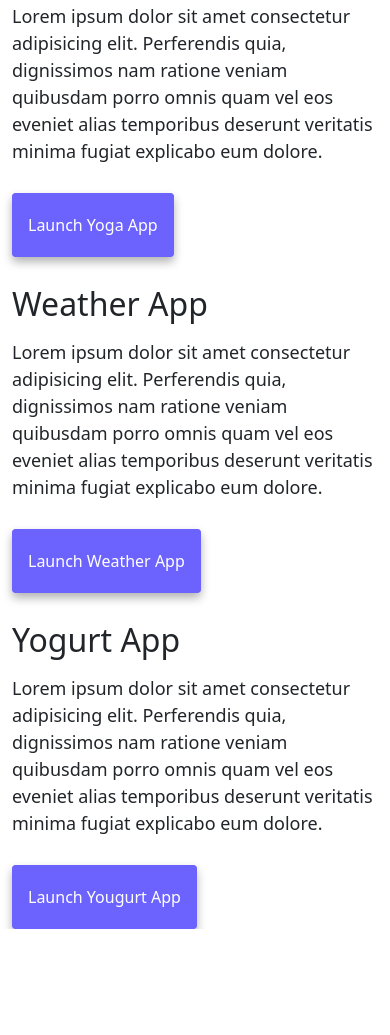
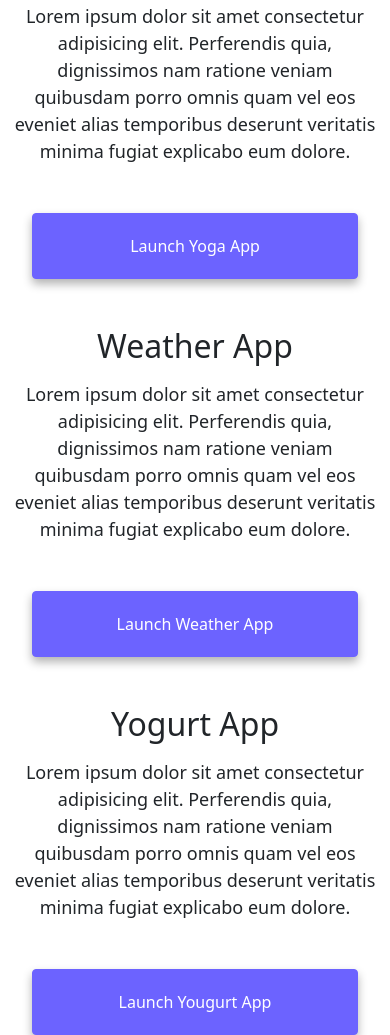
Before and after one commit to mjproenca/Portfolio, a website: page index.html in a window 390 px wide. Shown: the part 556-1591 px from the top of the page. Before the commit the page ends 1485 px from the top, so only its background shows below. Drawn offline with nearby package versions, Linux system fonts and the light colour scheme.

Commit message:
Changed aspect of responsive layout

```diff
--- a/index.html
+++ b/index.html
@@ -94,7 +94,7 @@
             explicabo eum dolore.
           </p>
           <div class="mt-5">
-            <a href="#" class="primary-link">Launch Yoga App</a>
+            <a href="#" class="primary-link project-link">Launch Yoga App</a>
           </div>
         </div>
       </div>
@@ -108,7 +108,7 @@
             explicabo eum dolore.
           </p>
           <div class="mt-5">
-            <a href="#" class="primary-link">Launch Weather App</a>
+            <a href="#" class="primary-link project-link">Launch Weather App</a>
           </div>
         </div>
         <div class="col-sm-6">
@@ -136,7 +136,7 @@
             explicabo eum dolore.
           </p>
           <div class="mt-5">
-            <a href="#" class="primary-link">Launch Yougurt App</a>
+            <a href="#" class="primary-link project-link">Launch Yougurt App</a>
           </div>
         </div>
       </div>
--- a/style.css
+++ b/style.css
@@ -74,6 +74,10 @@ p {
   text-decoration: none;
 }
 
+.primary-link:hover {
+  color: white;
+}
+
 .about-paragraphs {
   margin: 30px 0;
 }
@@ -96,7 +100,7 @@ p {
   text-decoration: underline;
 }
 
-@media (max-width: 900px) {
+@media (max-width: 576px) {
   h1 {
     font-size: 48px !important;
     line-height: 1.5;
@@ -104,5 +108,16 @@ p {
 
   h2 {
     font-size: 32px !important;
+    text-align: center;
+  }
+
+  p {
+    text-align: center;
+  }
+
+  .project-link {
+    display: block;
+    text-align: center;
+    margin: 0 20px;
   }
 }
```
